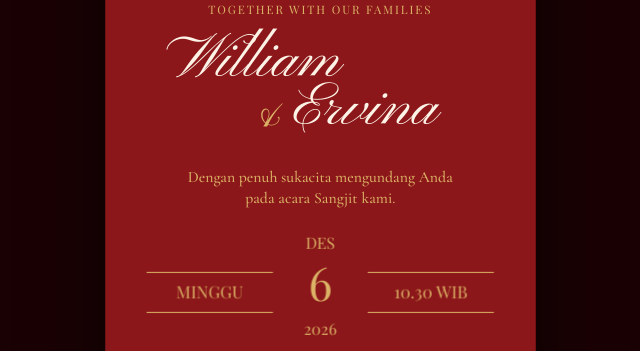
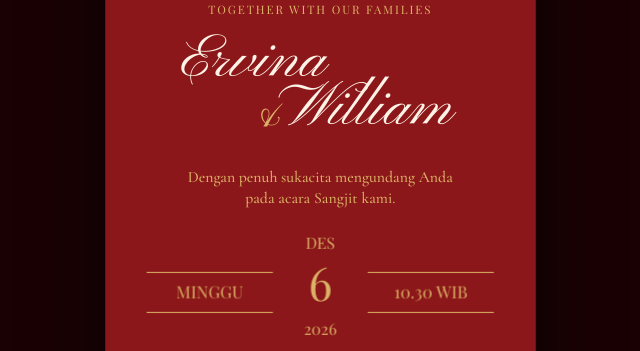
Before and after one commit to amtatangsulaeman/sangjit-invitation, a plain HTML site: page opsi-3.html in a window 1280 px wide. Shown: the part 205-556 px from the top of the page, without its empty margins (320-960 px from the left). Drawn offline with nearby package versions, Linux system fonts and the light colour scheme; a web font is replaced by a local one.

Commit message:
Put Ervina on the left, William on the right
Co-Authored-By: Claude Opus 5.5 <noreply@anthropic.com>

```diff
--- a/opsi-3.html
+++ b/opsi-3.html
@@ -51,8 +51,8 @@
     <p class="play a" style="font-size:11px;letter-spacing:1.8px">TOGETHER WITH OUR FAMILIES</p>
     <div class="names3 a">
       <p style="left:112px;top:58px;font-size:46px;color:#dbb266">&amp;</p>
-      <p style="left:96.5px;top:0;font-size:58px;color:#fcf2e5">William</p>
-      <p style="left:203px;top:46px;font-size:58px;color:#fcf2e5">Ervina</p>
+      <p style="left:96.5px;top:0;font-size:58px;color:#fcf2e5">Ervina</p>
+      <p style="left:203px;top:46px;font-size:58px;color:#fcf2e5">William</p>
     </div>
     <div class="sp" style="height:4px"></div>
     <p class="corm a" style="font-weight:500;font-size:15px;line-height:20px">Dengan penuh sukacita mengundang Anda<br>pada acara Sangjit kami.</p>
```
Also changed, not shown: index.html (+1 -1 lines), opsi-1.html (+2 -2 lines), opsi-2.html (+2 -2 lines), opsi-4.html (+2 -2 lines).
